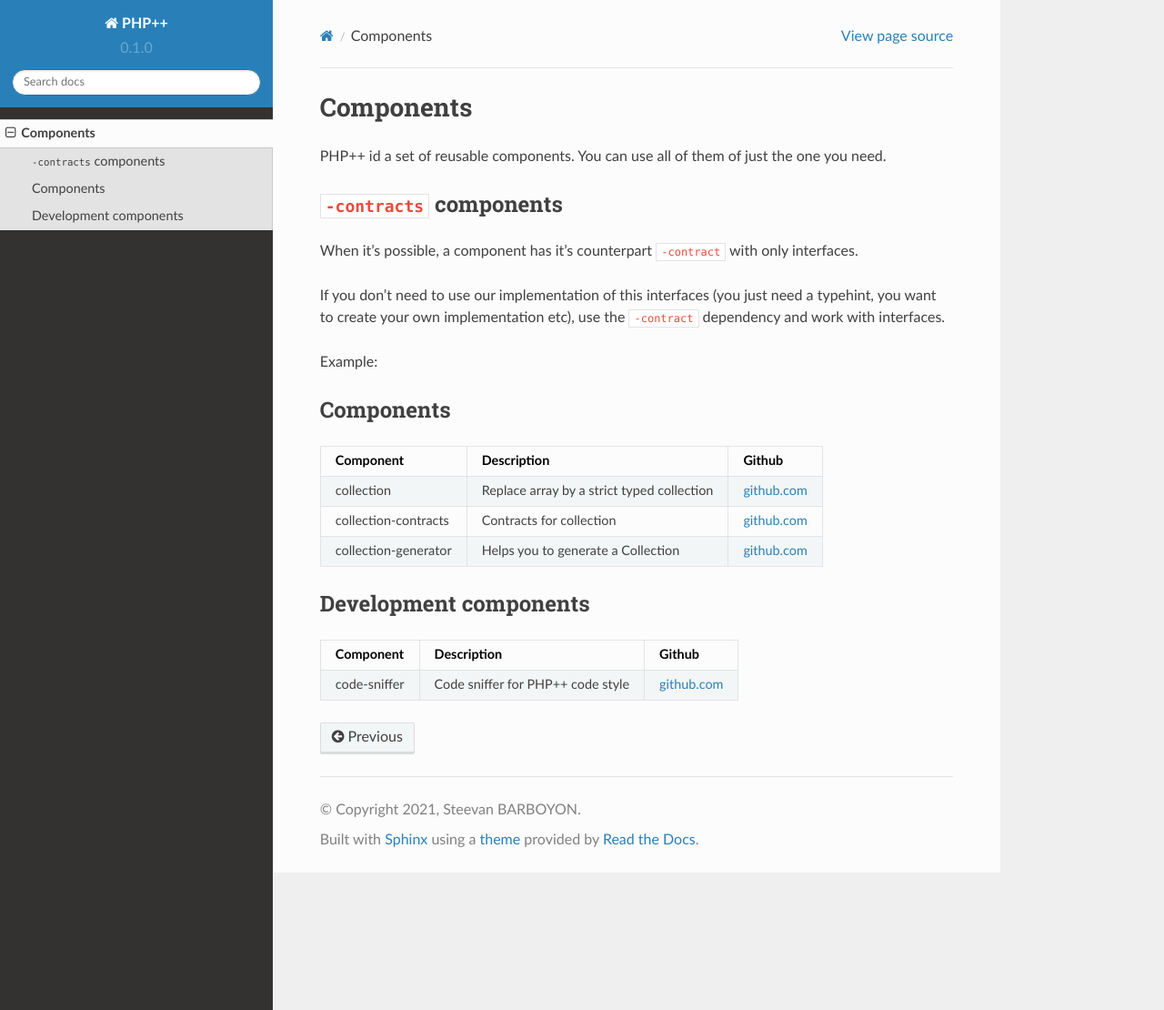
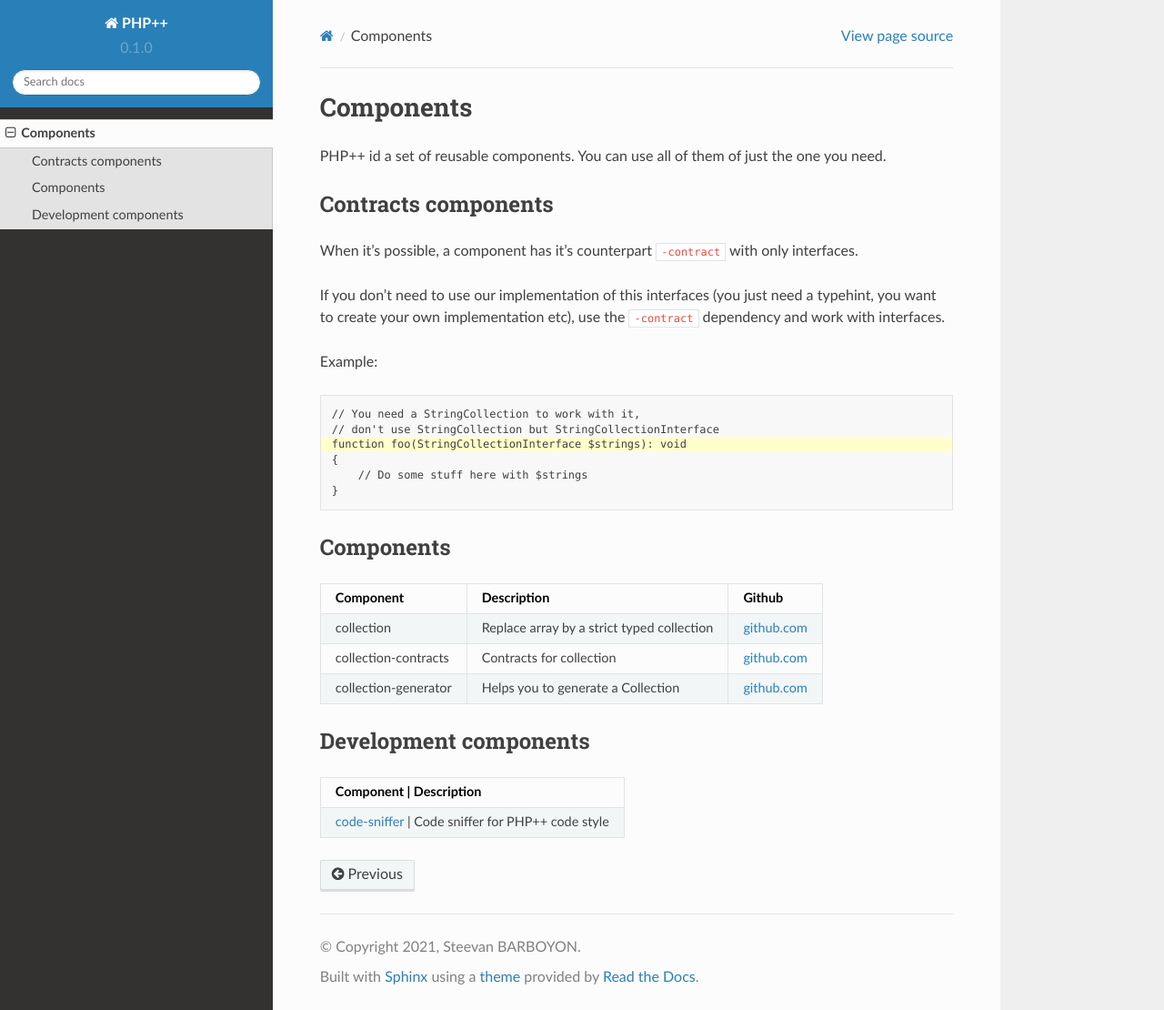
Before and after one commit to php-pp/readthedocs, a Sphinx documentation site: the page built from docs/source/components.rst, in a window 1280 px wide and 1110 px high. Shown: the whole window at 91% size. Built offline with Sphinx 7.4.7 and the Read the Docs theme 2.0.0, drawn with Linux system fonts in a browser that asks for light colours.

Commit message:
Documentation

```diff
--- a/docs/source/components.rst
+++ b/docs/source/components.rst
@@ -3,8 +3,8 @@ Components
 
 PHP++ id a set of reusable components. You can use all of them of just the one you need.
 
-``-contracts`` components
--------------------------
+Contracts components
+--------------------
 
 When it's possible, a component has it's counterpart ``-contract`` with only interfaces.
 
@@ -16,6 +16,7 @@ Example:
 
 .. code-block:: php
     :emphasize-lines: 3
+
     // You need a StringCollection to work with it,
     // don't use StringCollection but StringCollectionInterface
     function foo(StringCollectionInterface $strings): void
@@ -39,8 +40,8 @@ Components
 Development components
 ----------------------
 
-+----------------------+--------------------------------------------+----------------------------------------------------------------+
-| Component            | Description                                | Github                                                         |
-+======================+============================================+========+=======================================================+
-| code-sniffer         | Code sniffer for PHP++ code style          | `github.com <https://github.com/php-pp/code-sniffer>`_         |
-+----------------------+--------------------------------------------+----------------------------------------------------------------+
++-------------------------------------------+-----------------------------------+
+| Component                                 | Description                       |
++===============================================================================+
+| `code-sniffer </component/code-sniffer>`_ | Code sniffer for PHP++ code style |
++-------------------------------------------------------------------------------+
```
Also changed, not shown: docs/source/component/code-sniffer/index.rst (added, +8 -0 lines).
